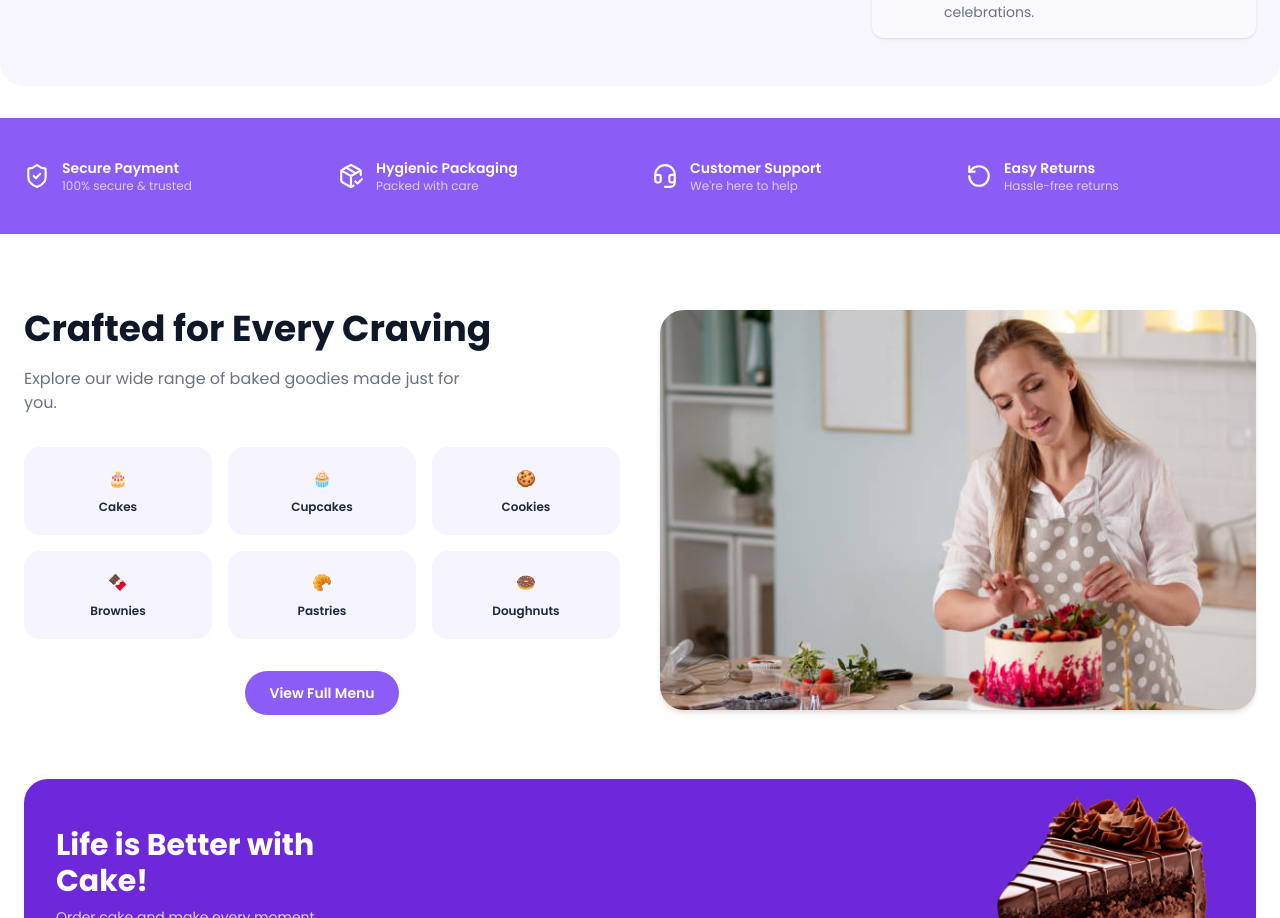
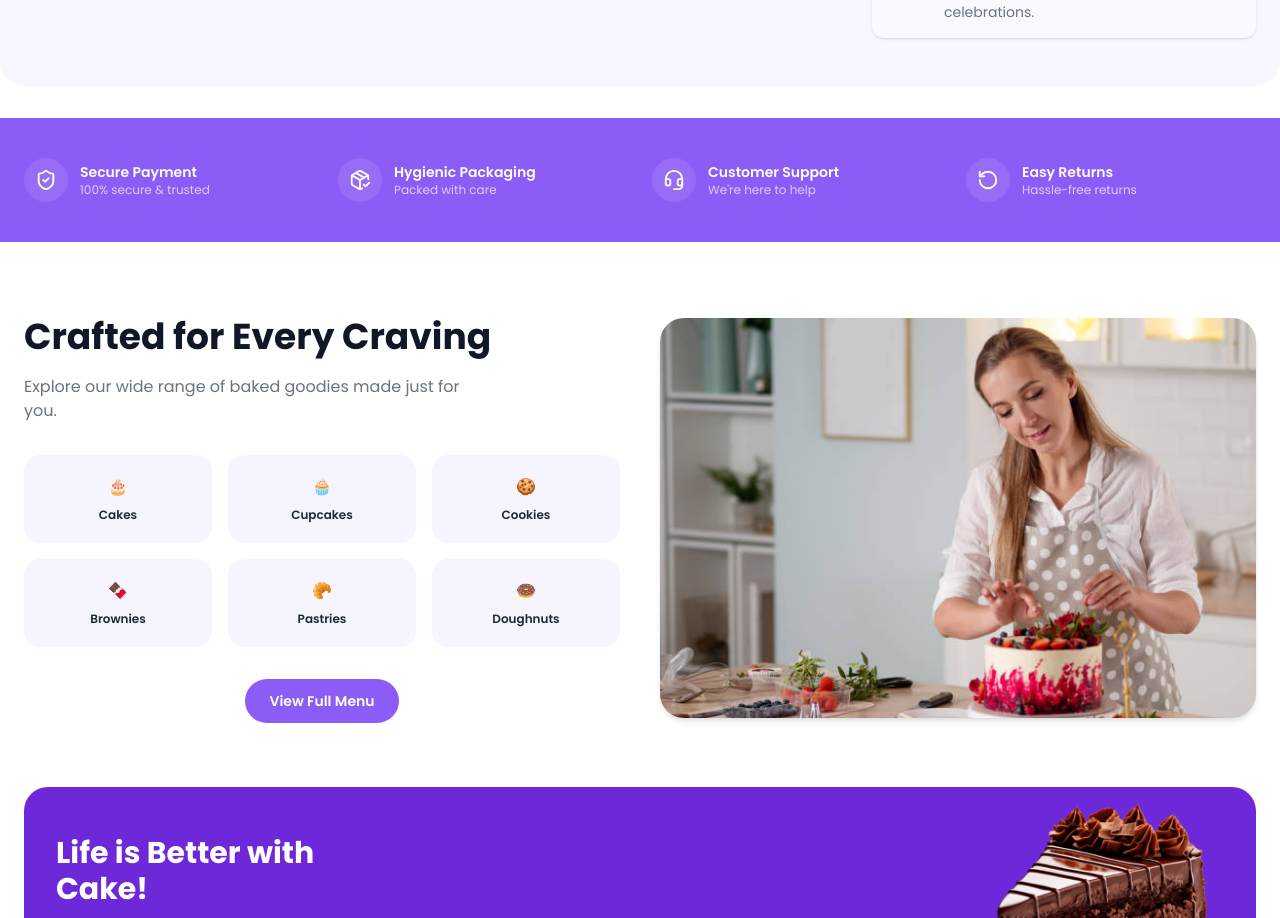
Before and after one commit to Kafoor-Nimas/cake-store, a React (Vite) app: page / in a window 1280 px wide. Shown: the part 2383-3301 px from the top of the page. Built offline with nearby package versions, Linux system fonts and the light colour scheme.

Commit message:
Added animation to  TrustStripe Component

```diff
--- a/src/components/TrustStrip.jsx
+++ b/src/components/TrustStrip.jsx
@@ -26,13 +26,18 @@ const items = [
 const TrustStrip = () => {
   return (
     <section className="bg-purple my-8">
-      <div className="mx-auto grid max-w-[1500px]grid-cols-1 sm:grid-cols-2 gap-6 px-6 py-8 md:grid-cols-4 md:py-10">
+      <div className="mx-auto grid max-w-[1500px]   grid-cols-1 sm:grid-cols-2 md:grid-cols-4 gap-6 px-6 py-8  md:py-10">
         {items.map(({ icon: Icon, title, description }) => (
           <div
             key={title}
-            className="flex flex-col sm:flex-row items-center text-center sm:text-left gap-3"
+            className="group flex flex-col sm:flex-row items-center text-center sm:text-left gap-3 transition-transform duration-300 hover:-translate-y-1"
           >
-            <Icon size={26} className="shrink-0 text-white" />
+            <div className="flex h-11 w-11 shrink-0 items-center justify-center rounded-full bg-white/10 transition-all duration-300 group-hover:scale-110 group-hover:bg-white/20">
+              <Icon
+                size={22}
+                className="text-white transition-transform duration-300 group-hover:rotate-6"
+              />
+            </div>
             <div>
               <h3 className="text-xs sm:text-sm font-semibold text-white">
                 {title}
```
